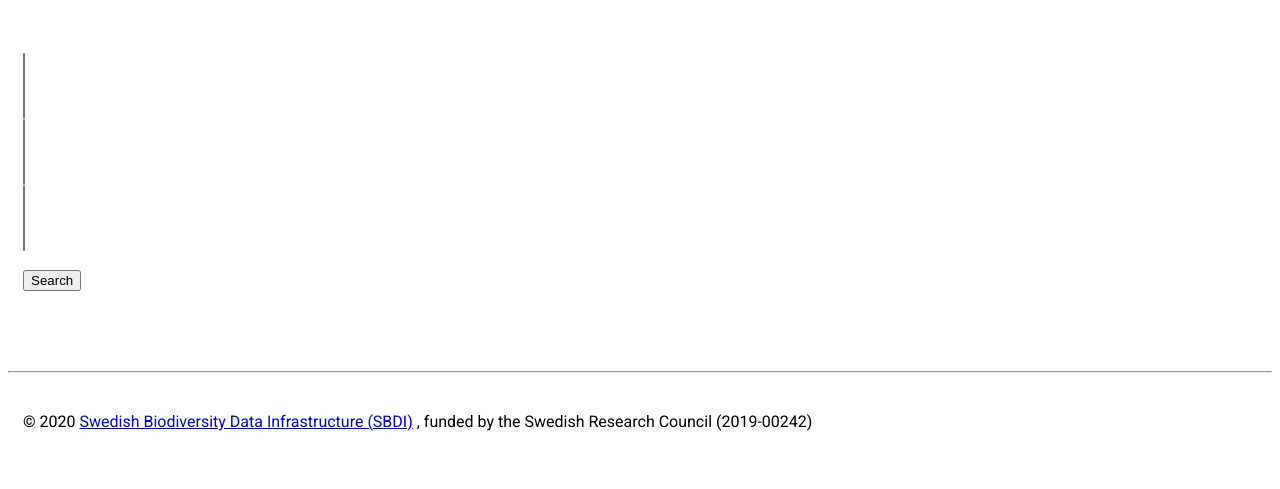
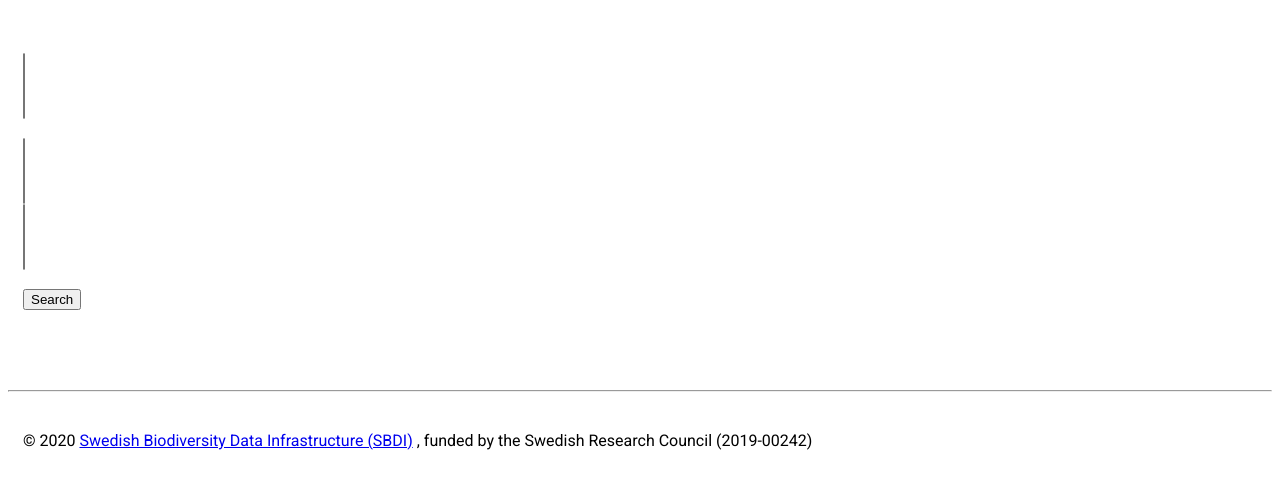
Before and after one commit to biodiversitydata-se/mol-mod, a Flask app: template app/main/templates/search_api.html in a window 1280 px wide. Shown: the part 27-516 px from the top of the page. Run offline with Flask 2, Linux system fonts and the light colour scheme; the template is opened without the code that fills it: values that come from a table or form of the project are taken from there, others are empty; some libraries are stand-ins or nearby versions.

Commit message:
Edit layout

```diff
--- a/app/main/templates/search_api.html
+++ b/app/main/templates/search_api.html
@@ -12,13 +12,16 @@
             </div>
         </div> -->
         <div class='row'>
-            <div class='col-md-2'>
+            <div class='col-md-6'>
                 {{ sform.gene_sel(id='gene_sel', class='form-control') }}
             </div>
-            <div class='col-md-5'>
+        </div>
+        <br>
+        <div class='row'>
+            <div class='col-md-6'>
                 {{ sform.fw_prim_sel(id='fw_prim_sel', class='form-control') }}
             </div>
-            <div class='col-md-5'>
+            <div class='col-md-6'>
                 {{ sform.rv_prim_sel(id='rv_prim_sel', class='form-control') }}
             </div>
         </div>
```
